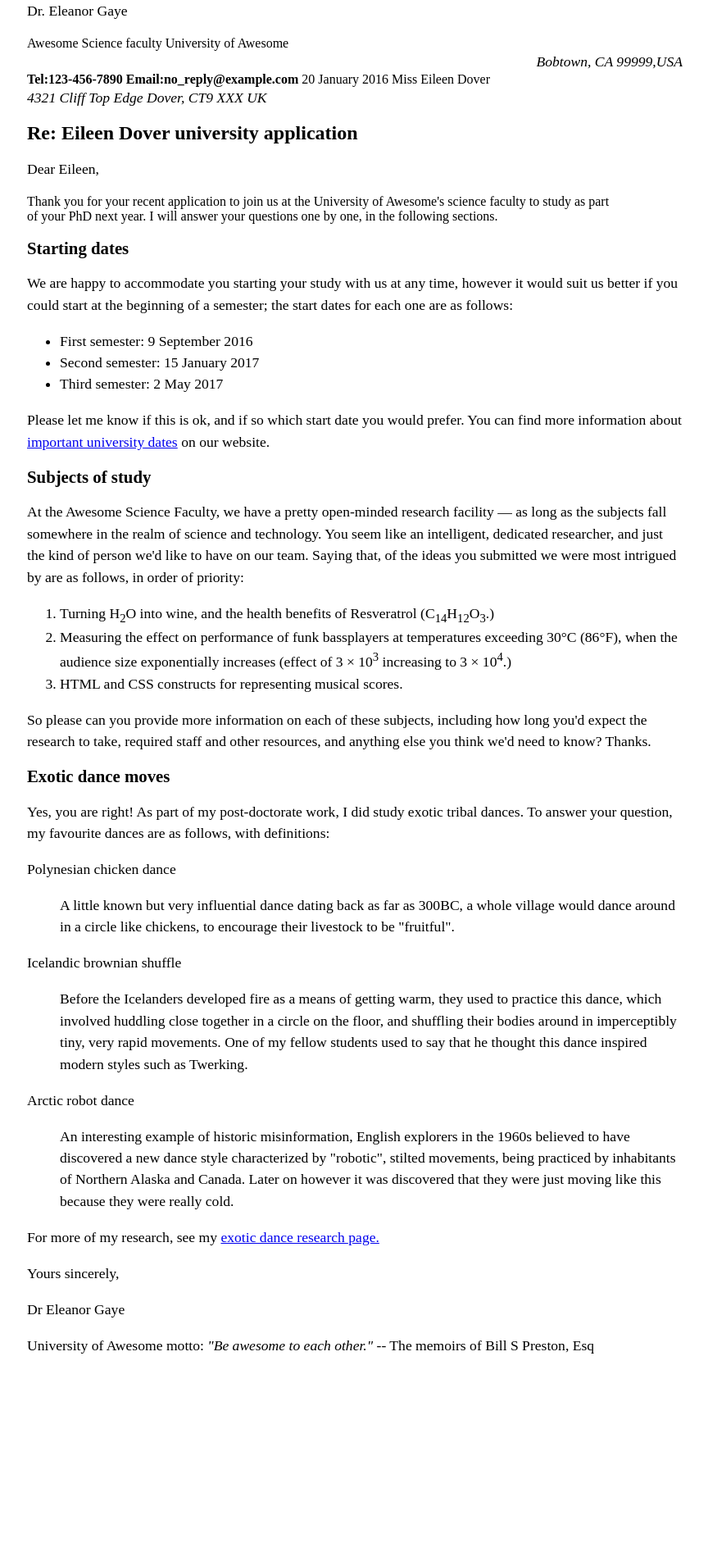
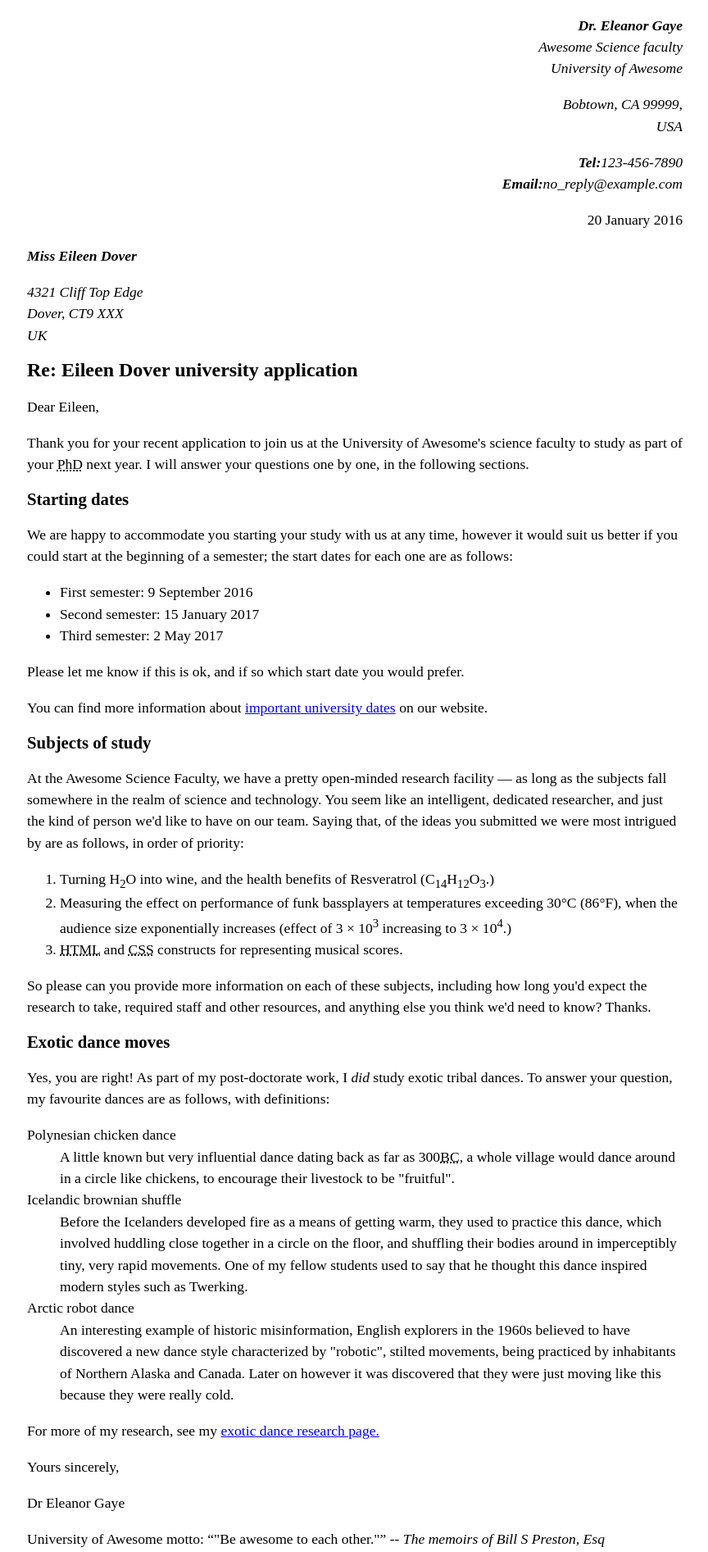
Before and after one commit to daiya122815/git-tutorial, a plain HTML site: page index.html in a window 1280 px wide. Shown: the whole page at 82% size, without its empty margins (207-1071 px from the left). Before the commit the page ends 1672 px from the top, so only its background shows below. Drawn offline with Linux system fonts and the light colour scheme.

Commit message:
定期的にコミットする

```diff
--- a/index.html
+++ b/index.html
@@ -4,95 +4,97 @@
 
  -->
 
+<!doctype html>
 <html lang="en">
   <head>
-    <meta charset="utf-8" />
+    <meta charset="utf-8">
+    <title>Letter</title>
+    <meta name="Eleanor Gaye">
     <link rel="stylesheet" href="./style.css">
   </head>
+
   <body>
-    <!-- <meta name="Dr. Eleanor Gaye"/> -->
-    <p>Dr. Eleanor Gaye</p>
-
-    Awesome Science faculty
-    University of Awesome
-    <address class="sender-column">Bobtown, CA 99999,USA</address>
-    <strong>Tel:123-456-7890</strong>
-    <strong>Email:no_reply@example.com</strong>
-
-    <time datetime="2016-01-20" class="sender-column">20 January 2016</time>
-
-    Miss Eileen Dover
-    <address>
-        4321 Cliff Top Edge
-        Dover, CT9 XXX
-        UK
-    </address>
-
+    <div class="sender-column">
+      <em>
+        <p>
+          <strong>Dr. Eleanor Gaye</strong><br />
+          Awesome Science faculty<br />
+          University of Awesome
+        </p>
+        <address>Bobtown, CA 99999,</address>
+        <address>USA</address>
+        <p>
+          <strong>Tel:</strong>123-456-7890<br />
+          <strong>Email:</strong>no_reply@example.com<br />
+        </p>
+      </em>
+      <p><time datetime="2016-01-20">20 January 2016</time></p>
+    </div>
+    <em>
+      <p><strong>Miss Eileen Dover</strong></p>
+      <address>4321 Cliff Top Edge</address>
+      <address>Dover, CT9 XXX</address>
+      <address>UK</address>
+    </em>
 
     <h1>Re: Eileen Dover university application</h1>
-
     <p>Dear Eileen,</p>
-    Thank you for your recent application to join us at the University of Awesome's science faculty to study as part</br>
-    of your <abbr>PhD</abbr> next year. I will answer your questions one by one, in the following sections.
+    <p>
+      Thank you for your recent application to join us at the University of Awesome's science faculty to study as part
+      of your <abbr title="Doctor of Philosophy">PhD</abbr> next year. I will answer your questions one by one, in the following sections.
+    </p>
 
     <h2>Starting dates</h2>
     <p>
       We are happy to accommodate you starting your study with us at any time, however it would suit us better if you</br>
       could start at the beginning of a semester; the start dates for each one are as follows:
     </p>
-
     <ul>
         <li>First semester: <time datetime="2016-09-09">9 September 2016</time></li>
         <li>Second semester: <time datetime="2017-01-15">15 January 2017</time></li>
         <li>Third semester: <time datetime="2017-05-02">2 May 2017</time></li>
     </ul>
-    <p>
-      Please let me know if this is ok, and if so which start date you would prefer.
-      You can find more information about <a href="http://example.com">important university dates</a> on our website.
-    </p>
+    <p>Please let me know if this is ok, and if so which start date you would prefer.</p>
+    <p>You can find more information about <a href="http://example.com" title="Example Domain homepage" target="_blank">important university dates</a> on our website.</p>
 
     <h2>Subjects of study</h2>
     <p>
-      At the Awesome Science Faculty, we have a pretty open-minded research facility — as long as the subjects fall
-      somewhere in the realm of science and technology. You seem like an intelligent, dedicated researcher, and just
-      the kind of person we'd like to have on our team. Saying that, of the ideas you submitted we were most intrigued
+      At the Awesome Science Faculty, we have a pretty open-minded research facility — as long as the subjects fall</br>
+      somewhere in the realm of science and technology. You seem like an intelligent, dedicated researcher, and just</br>
+      the kind of person we'd like to have on our team. Saying that, of the ideas you submitted we were most intrigued</br>
       by are as follows, in order of priority:
     </p>
     <ol>
         <li>Turning H<sub>2</sub>O into wine, and the health benefits of Resveratrol (C<sub>14</sub>H<sub>12</sub>O<sub>3</sub>.)</li>
         <li>Measuring the effect on performance of funk bassplayers at temperatures exceeding 30°C (86°F), when the audience size exponentially increases (effect of 3 × 10<sup>3</sup> increasing to 3 × 10<sup>4</sup>.)</li>
-        <li><abbr>HTML</abbr> and <abbr>CSS</abbr> constructs for representing musical scores.</li>
+        <li><abbr title="Hypertext Markup Language">HTML</abbr> and <abbr title="Cascading Style Sheets">CSS</abbr> constructs for representing musical scores.</li>
     </ol>
     <p>
-      So please can you provide more information on each of these subjects, including how long you'd expect the
+      So please can you provide more information on each of these subjects, including how long you'd expect the </br>
       research to take, required staff and other resources, and anything else you think we'd need to know? Thanks.
     </p>
 
     <h2>Exotic dance moves</h2>
     <p>
-      Yes, you are right! As part of my post-doctorate work, I did study exotic tribal dances. To answer your question,
-      my favourite dances are as follows, with definitions:
+      Yes, you are right! As part of my post-doctorate work, I <em>did</em> study exotic tribal dances. To answer your question, </br>
+      my favourite dances are as follows, with definitions:</br>
     </p>
-    <p>Polynesian chicken dance</p>
     <dl>
+      <dt>Polynesian chicken dance</dt>
       <dd>
-        A little known but very influential dance dating back as far as 300BC, a whole village would dance around
+        A little known but very influential dance dating back as far as 300<abbr title="Before Christ">BC</abbr>, a whole village would dance around
         in a circle like chickens, to encourage their livestock to be "fruitful".
       </dd>
-    </dl>
 
-    <p>Icelandic brownian shuffle</p>
-    <dl>
+      <dt>Icelandic brownian shuffle</dt>
       <dd>
         Before the Icelanders developed fire as a means of getting warm, they used to practice this dance, which
         involved huddling close together in a circle on the floor, and shuffling their bodies around in imperceptibly
         tiny, very rapid movements. One of my fellow students used to say that he thought this dance inspired
         modern styles such as Twerking.
       </dd>
-    </dl>
 
-    <p>Arctic robot dance</p>
-    <dl>
+      <dt>Arctic robot dance</dt>
       <dd>
         An interesting example of historic misinformation, English explorers in the 1960s believed to have
         discovered a new dance style characterized by "robotic", stilted movements, being practiced by inhabitants
@@ -101,11 +103,9 @@
       </dd>
     </dl>
 
-    <p>For more of my research, see my <a href="http://example.com">exotic dance research page.</a></p>
-
+    <p>For more of my research, see my <a href="http://example.com" title="Example Domain homepage" target="_blank">exotic dance research page.</a></p>
     <p>Yours sincerely,</p>
     <p>Dr Eleanor Gaye</p>
-
-    <p>University of Awesome motto: <cite>"Be awesome to each other."</cite> -- The memoirs of Bill S Preston, Esq</p>
-</body>
+    <p>University of Awesome motto: <q>"Be awesome to each other."</q> <cite>-- The memoirs of Bill S Preston, Esq</cite>
+  </body>
 </html>
```
Also changed, not shown: 1 other file.
